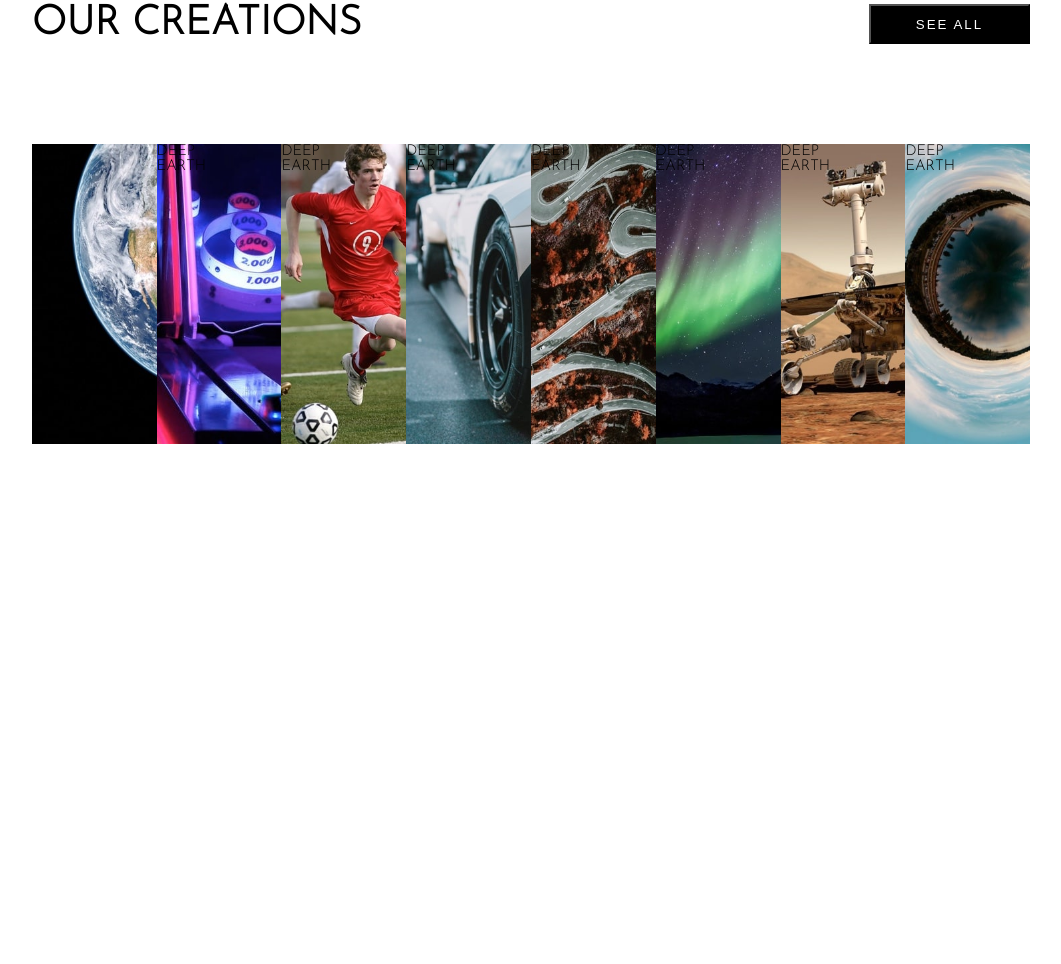
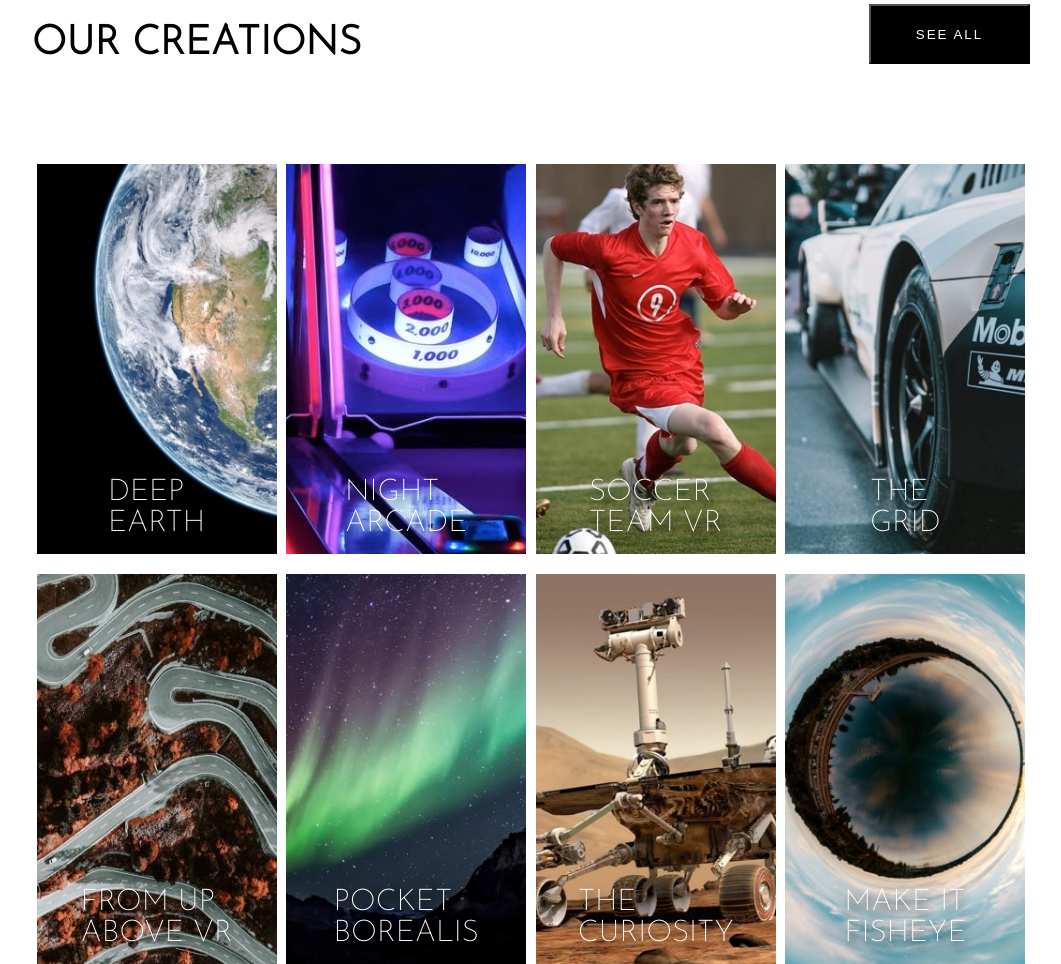
Before and after one commit to Harry-klippel/Landing-Page-LoopStudios, a plain HTML site: page index.html in a window 1280 px wide. Shown: the part 1682-2646 px from the top of the page, without its empty margins (109-1170 px from the left). Before the commit the page ends 2126 px from the top, so only its background shows below. Drawn offline with Linux system fonts and the light colour scheme.

Commit message:
Manutenção na Galeria

```diff
--- a/index.html
+++ b/index.html
@@ -69,46 +69,48 @@
 
             <div class="gallery">
                     <div class="deep">
-                    DEEP <br>
-                    EARTH
+                        <span>DEEP <br>
+                        EARTH</span>
                     </div>
-
                     <div class="night">
-                    DEEP <br>
-                    EARTH
+                       <span> NIGHT <br>
+                        ARCADE</span>
                     </div>
 
                     <div class="soccer">
-                    DEEP <br>
-                    EARTH
+                        <span> SOCCER <br>
+                        TEAM VR</span>
                     </div>
 
                     <div class="grid">
-                    DEEP <br>
-                    EARTH
+                        <span> THE <br>
+                        GRID</span>
+                    </div>
                 </div>
 
+                <div class="flex">
                     <div class="from">
-                    DEEP <br>
-                    EARTH
+                        <span> FROM UP <br>
+                        ABOVE VR</span>
                     </div>
 
                     <div class="pocket">
-                    DEEP <br>
-                    EARTH
+                        <span>POCKET <br>
+                        BOREALIS</span>
                     </div>
 
                     <div class="curiosity">
-                    DEEP <br>
-                    EARTH
+                        <span>THE <br>
+                        CURIOSITY</span>
                     </div>
 
                     <div class="make">
-                    DEEP <br>
-                    EARTH
+                        <span>MAKE IT <br>
+                        FISHEYE</span>
+                    </div>
                 </div>
 
-            </div>
+
 
         </section>
 
--- a/style.css
+++ b/style.css
@@ -113,6 +113,7 @@ body {
     font-family: 'Josefin Sans', sans-serif;
     text-transform: uppercase;
     font-size: 40px;
+
 }
 
 .about .text p {
@@ -132,6 +133,7 @@ body {
 .creations {
     font-family: 'Josefin Sans', sans-serif;
     margin-top: 200px;
+    color: hsl(0, 0%, 100%);
 }
 
 .creations .infos {
@@ -141,8 +143,12 @@ body {
 }
 
 .creations .infos h1 {
+    color: black;
     text-transform: uppercase;
     font-size: 40px;
+
+    padding-top: 20px;
+
 }
 
 .creations .infos button {
@@ -151,6 +157,7 @@ body {
     padding: 0 45px;
     letter-spacing: 2px;
     cursor: pointer;
+
 }
 
 .creations .infos button:hover {
@@ -160,60 +167,83 @@ body {
 .creations .gallery {
     display: flex;
     align-items: center;
+    flex-wrap: wrap;
+    justify-content: space-around;
+    margin-bottom: 20px;
 }
 
+.creations .gallery div {
+    width: 240px;
+    height: 390px;
+    background-size: cover;
+    display: flex;
+    align-items: flex-end;
+    justify-content: center;
+}
+
+.creations .gallery div:hover {
+    color: rgb(0, 0, 0);
+}
+
+.creations .flex {
+    display: flex;
+    flex-wrap: wrap;
+    justify-content: space-around;
+
+}
+
+.creations .flex div {
+    width: 240px;
+    height: 390px;
+    background-size: cover;
+    display: flex;
+    align-items: flex-end;
+    justify-content: center;
+}
+
+.creations span {
+
+    font-size:30px;
+    font-weight: 200;
+    margin-bottom: 15px;
+    text-shadow: 0.1em 0.2em 0.3em black;
+    filter: none;
+}
+
+
+
 .deep {
-    width: 200px;
-    height: 300px;
-    background-size: cover;
     background-image: url(img/desktop/image-deep-earth.jpg);
 }
 
 .night {
-    width: 200px;
-    height: 300px;
-    background-size: cover;
+
     background-image: url(img/desktop/image-night-arcade.jpg);
 }
 
 .soccer {
-    width: 200px;
-    height: 300px;
-    background-size: cover;
+
     background-image: url(img/desktop/image-soccer-team.jpg);
 }
 
 .grid{
-    width: 200px;
-    height: 300px;
-    background-size: cover;
     background-image: url(img/desktop/image-grid.jpg);
 }
 
 .from{
-    width: 200px;
-    height: 300px;
-    background-size: cover;
     background-image: url(img/desktop/image-from-above.jpg);
 }
 
 .pocket{
-    width: 200px;
-    height: 300px;
-    background-size: cover;
+
     background-image: url(img/desktop/image-pocket-borealis.jpg);
 }
 
 .curiosity{
-    width: 200px;
-    height: 300px;
-    background-size: cover;
+
     background-image: url(img/desktop/image-curiosity.jpg);
 }
 
-.make{
-    width: 200px;
-    height: 300px;
-    background-size: cover;
+.make {
     background-image: url(img/desktop/image-fisheye.jpg);
 }
```
Lines whose indentation alone changed are shown as unchanged.
